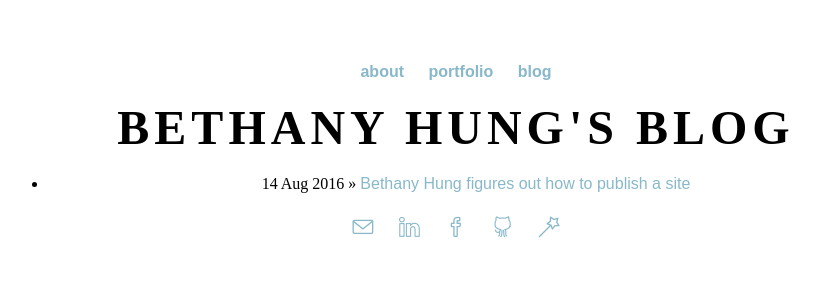
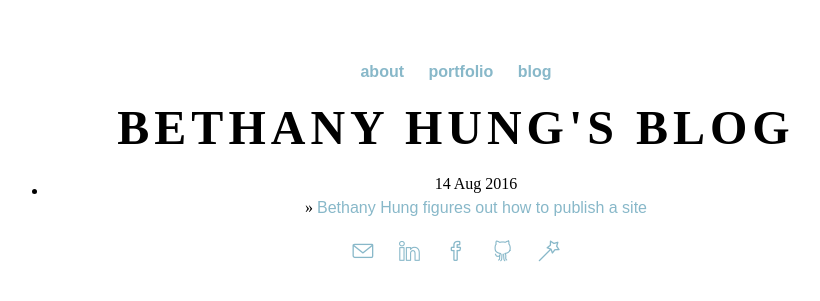
Before and after one commit to bethny/bethny.github.io, a Jekyll site: the page built from blog/index.html, in a window 1280 px wide. Shown: the top 301 px of the page, without its empty margins (184-1004 px from the left). Built offline with Jekyll 4.4.1, drawn with Linux system fonts in a browser that asks for light colours; nearby versions of some CDN libraries.

Commit message:
Update main.css

```diff
--- a/css/main.css
+++ b/css/main.css
@@ -16,6 +16,28 @@
 .collapsibleList label {
   cursor: pointer; }
 
+.imgHoverable {
+  max-width: 30%;
+  height: auto;
+  display: block; }
+
+.text-content {
+  font-color: #45966e;
+  font-family: Work Sans, sans-serif;
+  font-size: 1.3em;
+  cursor: pointer;
+  display: table;
+  height: 150px;
+  left: 0;
+  position: absolute;
+  top: 0;
+  width: 150px; }
+
+span {
+  display: table-cell;
+  text-align: center;
+  vertical-align: middle; }
+
 body {
   background: #ffffff;
   margin: 60px auto;
@@ -31,7 +53,7 @@
   text-decoration: none;
   display: block;
   margin-top: 30px;
-  margine-bottom: 30px;
+  margin-bottom: 30px;
   margin-left: auto;
   margin-right: auto; }
 
```
